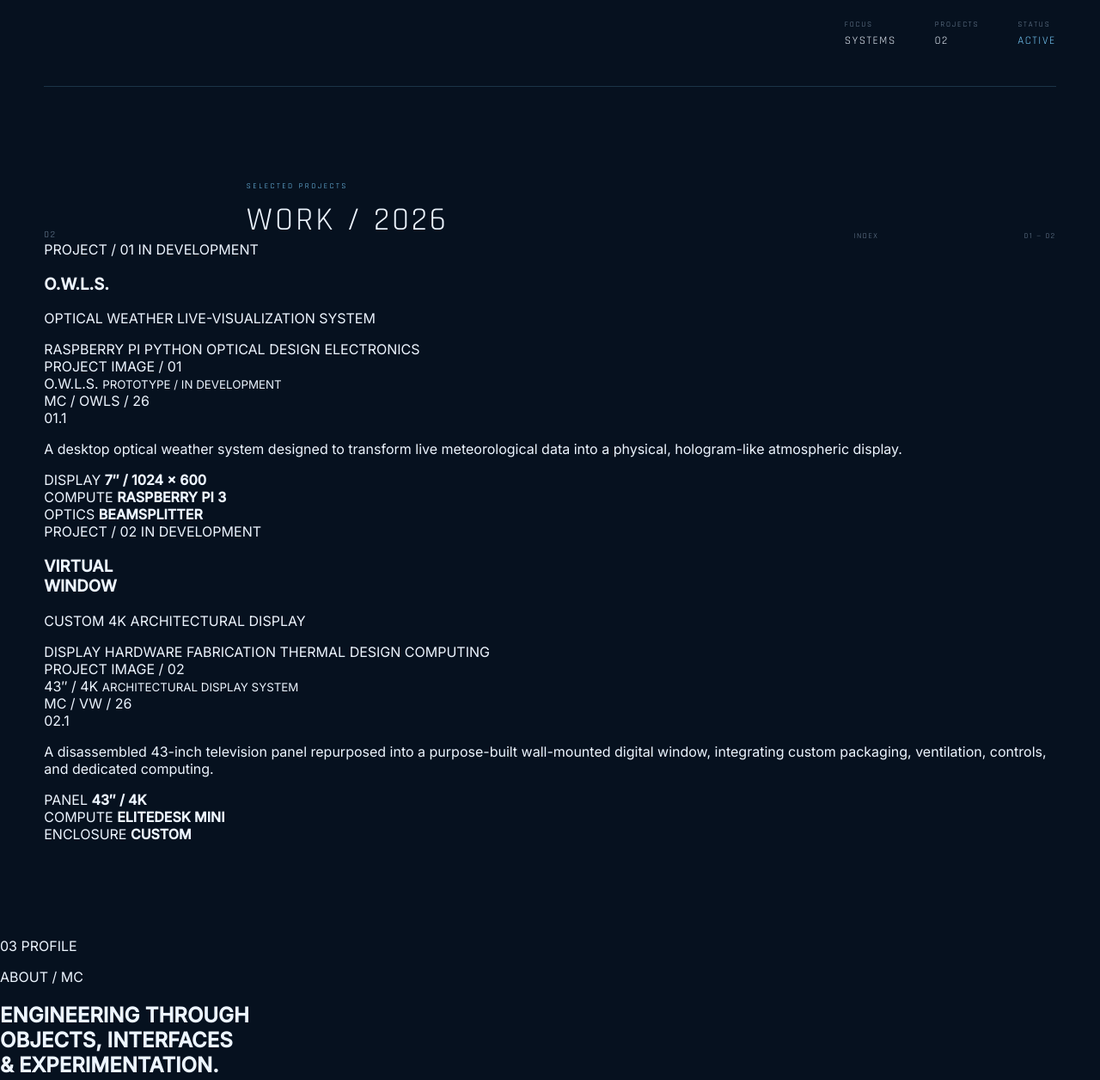
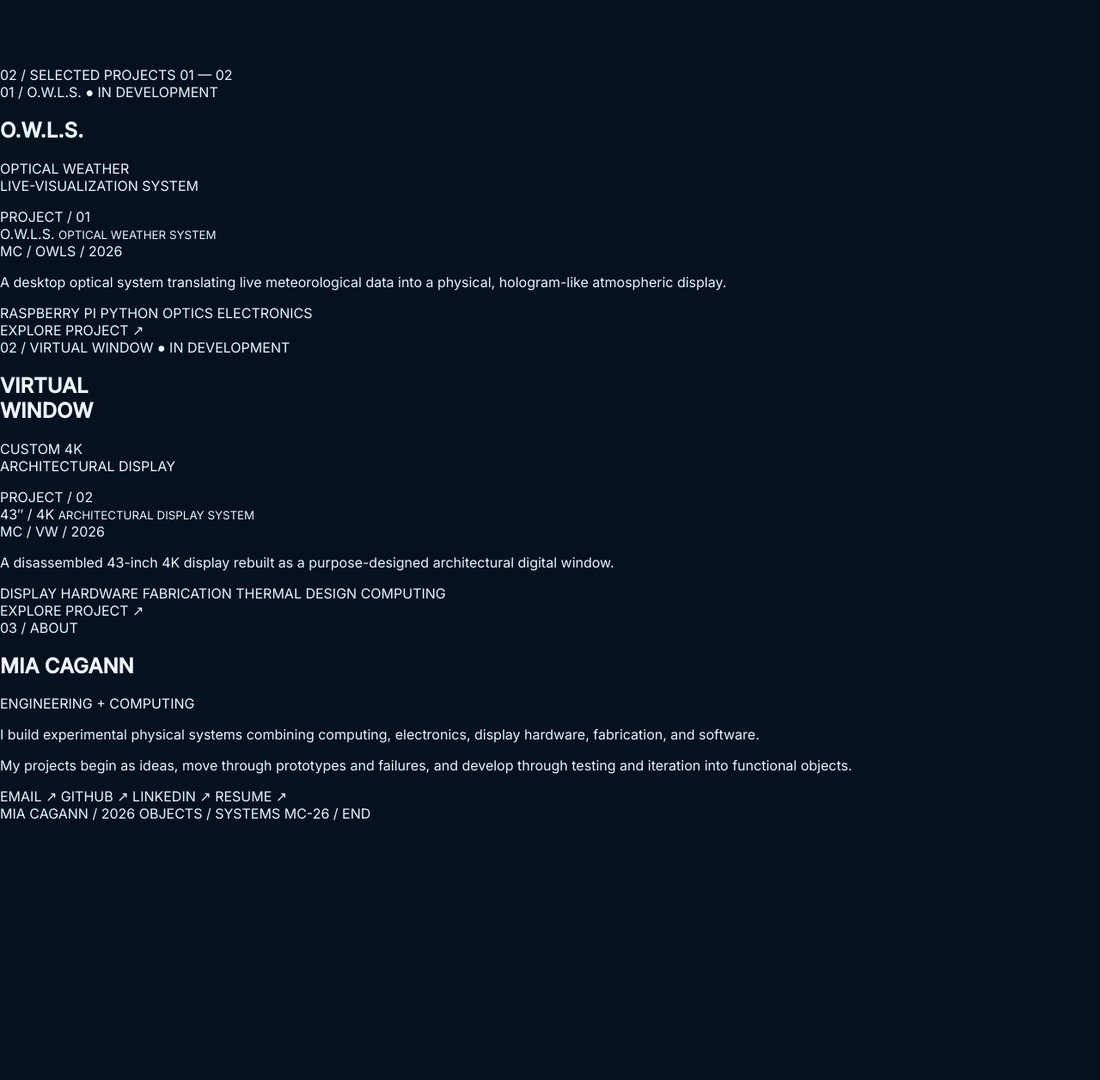
Before and after one commit to mcag05/mcag05.github.io, a plain HTML site: page index.html in a window 1280 px wide. Shown: the part 700-1956 px from the top of the page at 86% size. After the commit the page ends 1656 px from the top, so only its background shows below. Drawn offline with Linux system fonts and the light colour scheme.

Commit message:
Update index.html

```diff
--- a/index.html
+++ b/index.html
@@ -14,12 +14,12 @@
 
     <!-- HEADER -->
 
-    <header class="hud-header">
+    <header class="site-header">
 
-        <div class="identity">
-            <h1>MIA CAGANN</h1>
+        <a class="identity" href="index.html">
+            <strong>MIA CAGANN</strong>
             <span>ENGINEERING + COMPUTING</span>
-        </div>
+        </a>
 
         <nav class="navigation">
             <a href="#projects">PROJECTS</a>
@@ -45,42 +45,35 @@
 
             <div class="hero-index">
                 <span>SYS / 01</span>
-                <div class="index-line"></div>
+                <div></div>
                 <span>MC-26</span>
             </div>
 
-            <div class="hero-content">
+            <div class="hero-main">
 
-                <p class="hero-label">
-                    SELECTED WORK / 2026
-                </p>
+                <span class="eyebrow">SELECTED WORK / 2026</span>
 
-                <h2>
+                <h1>
                     OBJECTS /<br>
                     SYSTEMS
-                </h2>
+                </h1>
 
-                <p class="hero-description">
+                <p>
                     ENGINEERING · COMPUTING · PHYSICAL DESIGN
                 </p>
 
             </div>
 
-            <div class="hero-data">
+            <div class="hero-meta">
 
-                <div class="data-item">
-                    <span class="data-label">FOCUS</span>
-                    <span class="data-value">SYSTEMS</span>
+                <div>
+                    <span>PROJECTS</span>
+                    <strong>02</strong>
                 </div>
 
-                <div class="data-item">
-                    <span class="data-label">PROJECTS</span>
-                    <span class="data-value">02</span>
-                </div>
-
-                <div class="data-item">
-                    <span class="data-label">STATUS</span>
-                    <span class="data-value active">ACTIVE</span>
+                <div>
+                    <span>STATUS</span>
+                    <strong class="active">ACTIVE</strong>
                 </div>
 
             </div>
@@ -90,176 +83,153 @@
 
         <!-- PROJECTS -->
 
-        <section class="projects" id="projects">
+        <section class="work" id="projects">
 
-            <div class="section-header">
-
-                <span class="section-number">02</span>
-
-                <div class="section-title">
-                    <p>SELECTED PROJECTS</p>
-                    <h2>WORK / 2026</h2>
+            <div class="work-heading">
+                <span>02 / SELECTED PROJECTS</span>
+                <span>01 — 02</span>
             </div>
 
-                <div class="section-count">
-                    <span>INDEX</span>
-                    <span>01 — 02</span>
-                </div>
+
+            <!-- PROJECT 01 -->
+
+            <article class="project project-left">
+
+                <div class="project-topline">
+
+                    <span>01 / O.W.L.S.</span>
+
+                    <span class="active">
+                        ● IN DEVELOPMENT
+                    </span>
 
                 </div>
 
 
-            <!-- OWLS -->
+                <div class="project-title">
 
-            <article class="project">
+                    <h2>O.W.L.S.</h2>
 
-                <div class="project-heading">
+                    <p>
+                        OPTICAL WEATHER<br>
+                        LIVE-VISUALIZATION SYSTEM
+                    </p>
 
-                    <div class="project-meta">
-                        <span>PROJECT / 01</span>
-                        <span class="project-status">IN DEVELOPMENT</span>
                 </div>
 
-                    <div class="project-title">
-                        <h3>O.W.L.S.</h3>
-                        <p>OPTICAL WEATHER LIVE-VISUALIZATION SYSTEM</p>
+
+                <a class="project-image" href="owls.html">
+
+                    <div class="image-grid"></div>
+
+                    <span class="image-label">
+                        PROJECT / 01
+                    </span>
+
+                    <div class="image-center">
+                        <span>O.W.L.S.</span>
+                        <small>OPTICAL WEATHER SYSTEM</small>
                     </div>
 
-                    <div class="project-tools">
+                    <span class="image-code">
+                        MC / OWLS / 2026
+                    </span>
+
+                </a>
+
+
+                <div class="project-bottom">
+
+                    <p class="project-summary">
+                        A desktop optical system translating live
+                        meteorological data into a physical,
+                        hologram-like atmospheric display.
+                    </p>
+
+                    <div class="project-tags">
                         <span>RASPBERRY PI</span>
                         <span>PYTHON</span>
-                        <span>OPTICAL DESIGN</span>
+                        <span>OPTICS</span>
                         <span>ELECTRONICS</span>
                     </div>
 
-                </div>
-
-                <div class="project-visual">
-
-                    <div class="visual-placeholder">
-                        <span>PROJECT IMAGE / 01</span>
-
-                        <div class="visual-center">
-                            <span>O.W.L.S.</span>
-                            <small>PROTOTYPE / IN DEVELOPMENT</small>
-                        </div>
-
-                        <span class="visual-code">MC / OWLS / 26</span>
-                    </div>
-
-                </div>
-
-                <div class="project-details">
-
-                    <div class="detail-index">
-                        <span>01.1</span>
-                    </div>
-
-                    <div class="project-description">
-                        <p>
-                            A desktop optical weather system designed to transform
-                            live meteorological data into a physical, hologram-like
-                            atmospheric display.
-                        </p>
-                    </div>
-
-                    <div class="project-specs">
-
-                        <div>
-                            <span>DISPLAY</span>
-                            <strong>7″ / 1024 × 600</strong>
-                        </div>
-
-                        <div>
-                            <span>COMPUTE</span>
-                            <strong>RASPBERRY PI 3</strong>
-                        </div>
-
-                        <div>
-                            <span>OPTICS</span>
-                            <strong>BEAMSPLITTER</strong>
-                        </div>
-
-                    </div>
+                    <a class="project-link" href="owls.html">
+                        EXPLORE PROJECT ↗
+                    </a>
 
                 </div>
 
             </article>
 
 
-            <!-- VIRTUAL WINDOW -->
+            <!-- PROJECT 02 -->
 
-            <article class="project project-reverse">
+            <article class="project project-right">
 
-                <div class="project-heading">
+                <div class="project-topline">
 
-                    <div class="project-meta">
-                        <span>PROJECT / 02</span>
-                        <span class="project-status">IN DEVELOPMENT</span>
+                    <span>02 / VIRTUAL WINDOW</span>
+
+                    <span class="active">
+                        ● IN DEVELOPMENT
+                    </span>
+
                 </div>
 
+
                 <div class="project-title">
-                        <h3>VIRTUAL<br>WINDOW</h3>
-                        <p>CUSTOM 4K ARCHITECTURAL DISPLAY</p>
+
+                    <h2>
+                        VIRTUAL<br>
+                        WINDOW
+                    </h2>
+
+                    <p>
+                        CUSTOM 4K<br>
+                        ARCHITECTURAL DISPLAY
+                    </p>
+
                 </div>
 
-                    <div class="project-tools">
+
+                <a class="project-image" href="virtual-window.html">
+
+                    <div class="image-grid"></div>
+
+                    <span class="image-label">
+                        PROJECT / 02
+                    </span>
+
+                    <div class="image-center">
+                        <span>43″ / 4K</span>
+                        <small>ARCHITECTURAL DISPLAY SYSTEM</small>
+                    </div>
+
+                    <span class="image-code">
+                        MC / VW / 2026
+                    </span>
+
+                </a>
+
+
+                <div class="project-bottom">
+
+                    <p class="project-summary">
+                        A disassembled 43-inch 4K display rebuilt
+                        as a purpose-designed architectural
+                        digital window.
+                    </p>
+
+                    <div class="project-tags">
                         <span>DISPLAY HARDWARE</span>
                         <span>FABRICATION</span>
                         <span>THERMAL DESIGN</span>
                         <span>COMPUTING</span>
                     </div>
 
-                </div>
-
-                <div class="project-visual offset-visual">
-
-                    <div class="visual-placeholder window-placeholder">
-                        <span>PROJECT IMAGE / 02</span>
-
-                        <div class="visual-center">
-                            <span>43″ / 4K</span>
-                            <small>ARCHITECTURAL DISPLAY SYSTEM</small>
-                        </div>
-
-                        <span class="visual-code">MC / VW / 26</span>
-                    </div>
-
-                </div>
-
-                <div class="project-details">
-
-                    <div class="detail-index">
-                        <span>02.1</span>
-                    </div>
-
-                    <div class="project-description">
-                        <p>
-                            A disassembled 43-inch television panel repurposed
-                            into a purpose-built wall-mounted digital window,
-                            integrating custom packaging, ventilation, controls,
-                            and dedicated computing.
-                        </p>
-                    </div>
-
-                    <div class="project-specs">
-
-                        <div>
-                            <span>PANEL</span>
-                            <strong>43″ / 4K</strong>
-                        </div>
-
-                        <div>
-                            <span>COMPUTE</span>
-                            <strong>ELITEDESK MINI</strong>
-                        </div>
-
-                        <div>
-                            <span>ENCLOSURE</span>
-                            <strong>CUSTOM</strong>
-                        </div>
-
-                    </div>
+                    <a class="project-link" href="virtual-window.html">
+                        EXPLORE PROJECT ↗
+                    </a>
 
                 </div>
 
@@ -272,68 +242,39 @@
 
         <section class="about" id="about">
 
-            <div class="about-index">
-                <span>03</span>
-                <span>PROFILE</span>
+            <div class="about-heading">
+                <span>03 / ABOUT</span>
             </div>
 
-            <div class="about-main">
+            <div class="about-layout">
 
-                <p class="section-label">ABOUT / MC</p>
-
-                <h2>
-                    ENGINEERING THROUGH<br>
-                    OBJECTS, INTERFACES<br>
-                    & EXPERIMENTATION.
-                </h2>
-
+                <div class="about-name">
+                    <h2>MIA CAGANN</h2>
+                    <span>ENGINEERING + COMPUTING</span>
                 </div>
 
-            <div class="about-copy">
+                <div class="about-text">
 
                     <p>
-                    I'm Mia Cagann, an engineering and computing student
-                    interested in the space between digital systems and
-                    physical objects.
+                        I build experimental physical systems combining
+                        computing, electronics, display hardware,
+                        fabrication, and software.
                     </p>
 
                     <p>
-                    My independent work explores display hardware, electronics,
-                    fabrication, software, and unconventional interfaces through
-                    iterative physical prototypes.
+                        My projects begin as ideas, move through prototypes
+                        and failures, and develop through testing and
+                        iteration into functional objects.
                     </p>
 
                 </div>
 
-        </section>
-
-
-        <!-- CONTACT -->
-
-        <section class="contact">
-
-            <div class="contact-top">
-
-                <span>04 / CONTACT</span>
-                <span>AVAILABLE FOR INTERNSHIP OPPORTUNITIES</span>
-
+                <div class="about-links">
+                    <a href="mailto:YOUR-EMAIL-HERE">EMAIL ↗</a>
+                    <a href="https://github.com/mcag05">GITHUB ↗</a>
+                    <a href="#">LINKEDIN ↗</a>
+                    <a href="#">RESUME ↗</a>
                 </div>
-
-            <div class="contact-main">
-
-                <p>CONTACT /</p>
-
-                <a href="mailto:YOUR-EMAIL-HERE">
-                    EMAIL ↗
-                </a>
-
-                <a href="https://github.com/mcag05">
-                    GITHUB ↗
-                </a>
-
-                <a href="#">
-                    LINKEDIN ↗
-                </a>
 
             </div>
 
@@ -344,10 +285,14 @@
 
     <!-- FOOTER -->
 
-    <footer>
+    <footer class="footer">
 
         <span>MIA CAGANN / 2026</span>
-        <span>ENGINEERING + COMPUTING</span>
+
+        <span>
+            OBJECTS / SYSTEMS
+        </span>
+
         <span>MC-26 / END</span>
 
     </footer>
```
Lines whose indentation alone changed are shown as unchanged.
